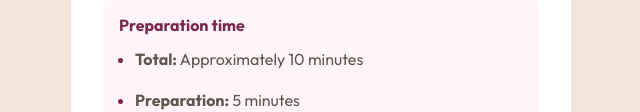
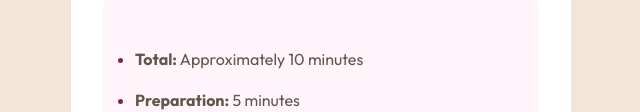
Before and after one commit to R-Dhanush/Recipe_page, a plain HTML site: page index.html in a window 1280 px wide. Shown: the part 423-535 px from the top of the page, without its empty margins (319-959 px from the left). Drawn offline with Linux system fonts and the light colour scheme.

Commit message:
Update style.css

```diff
--- a/style.css
+++ b/style.css
@@ -62,7 +62,7 @@ body{
 }
 
 .recipe-card_prep-time .recipe-card_section-title{
-    color: var(--rose-800);
+    color: var(--rose-50);
     font-size: 1rem;
 }
 
```
